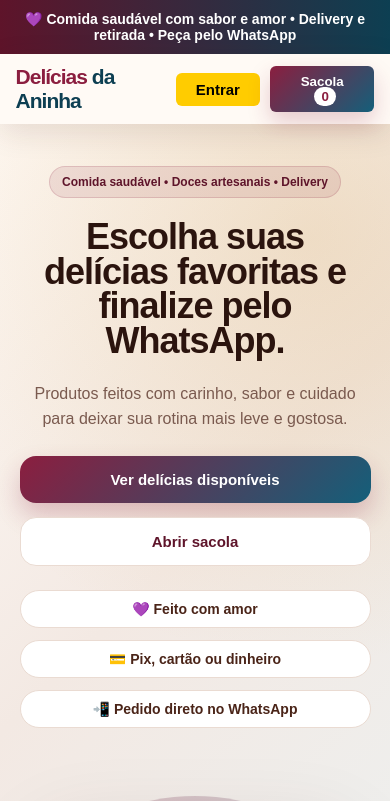
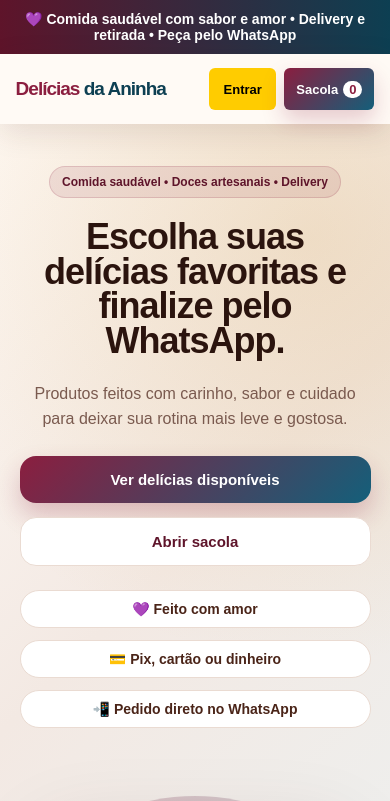
Before and after one commit to Le0nardop3/Delicias_da_Aninha, a website: page public/index.html in a window 390 px wide. Shown: the top 801 px of the page. Drawn offline with Linux system fonts and the light colour scheme; no server answers.

Commit message:
Ajuste tela de celular

```diff
--- a/public/style.css
+++ b/public/style.css
@@ -1417,3 +1417,46 @@ nav .menu a.login-client:hover {
 .back-address-button:hover {
   background: #f1dce6;
 }
+
+/* ================= HEADER MOBILE PEQUENO ================= */
+
+@media (max-width: 470px) {
+
+  .header {
+    padding: 0 4%;
+    gap: 8px;
+  }
+
+  .logo {
+    font-size: 19px;
+    line-height: 1.05;
+    flex-shrink: 1;
+  }
+
+  .header-buttons {
+    display: flex;
+    align-items: center;
+    gap: 8px;
+    flex-shrink: 0;
+  }
+
+  .header-buttons .btn-enter,
+  .header-buttons .cart-button {
+    width: auto;
+    min-width: 67px;
+    height: 42px;
+    padding: 8px 12px;
+    display: inline-flex;
+    align-items: center;
+    justify-content: center;
+    white-space: nowrap;
+    font-size: 13px;
+    line-height: 1;
+    border-radius: 6px;
+  }
+
+  .header-buttons .cart-button strong {
+    margin-left: 5px;
+    padding: 2px 6px;
+  }
+}
```
